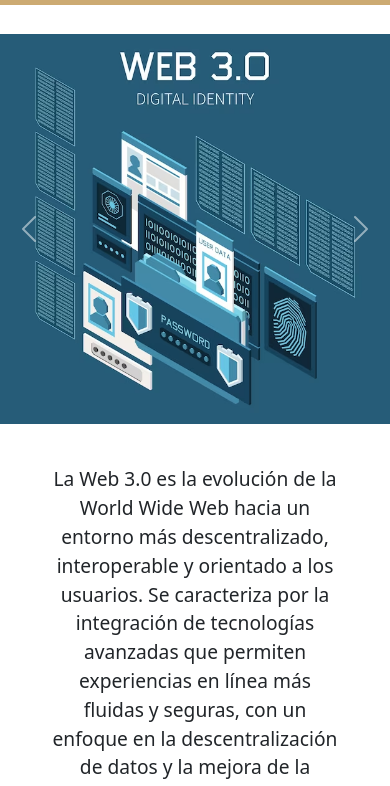
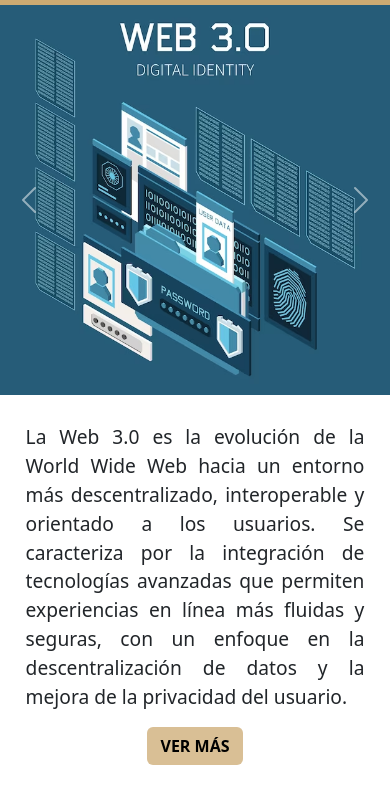
Before and after one commit to jorge-73/proyecto_final_desarrollo_web, a plain HTML site: page index.html in a window 390 px wide. Shown: the part 56-842 px from the top of the page. Drawn offline with nearby package versions, Linux system fonts and the light colour scheme.

Commit message:
add media-queries index

```diff
--- a/css/partials/_index.scss
+++ b/css/partials/_index.scss
@@ -14,8 +14,9 @@
         width: 100%;
 
         @media (max-width: 1200px) {
-          object-fit: contain;
+          /* object-fit: contain; */
           background-color: $color5;
+          height: auto;
         }
 
         @media (max-width: 550px) {
@@ -26,7 +27,7 @@
 
     @media (max-width: 768px) {
       background-position: left;
-      grid-row: 1 / 3;
+      /* grid-row: 1 / 3; */
     }
   }
   .two {
@@ -51,6 +52,10 @@
       @media (max-width: 1024px) {
         padding: 0 2rem;
       }
+
+      @media (max-width: 550px) {
+        padding: 0 .1rem;
+      }
     }
 
     p {
@@ -61,9 +66,14 @@
         font-size: 1rem;
       }
 
+      @media (max-width: 768px) {
+        padding: 0 3rem;
+        text-align: justify;
+      }
+
       @media (max-width: 550px) {
         font-size: 1.2rem;
-        padding-top: 0.8rem;
+        padding: 0.8rem .5rem 0;
       }
     }
     a {
@@ -80,11 +90,6 @@
 
     @media (max-width: 1024px) {
       padding: 0 1rem;
-    }
-
-    @media (max-width: 768px) {
-      grid-column: 1 / 5;
-      grid-row: 3 / 4;
     }
   }
   .section-images {
@@ -127,8 +132,7 @@
     }
 
     @media (max-width: 768px) {
-      grid-column: 1 / 5;
-      grid-row: 4 / 6;
+      padding-bottom: 1rem;
     }
 
     @media (max-width: 550px) {
@@ -139,14 +143,13 @@
   }
 
   @media (max-width: 768px) {
-    grid-template-rows: repeat(5, 1fr);
+    display: flex;
+    flex-direction: column;
+    row-gap: 1rem;
   }
 
-  @media (max-width: 550px) {
-    display: flex;
-    flex-direction: column;
-
-    .one {
+  .one {
+    @media (max-width: 550px) {
       display: none;
     }
   }
```
Also changed, not shown: css/styles.css, 1 other file.
